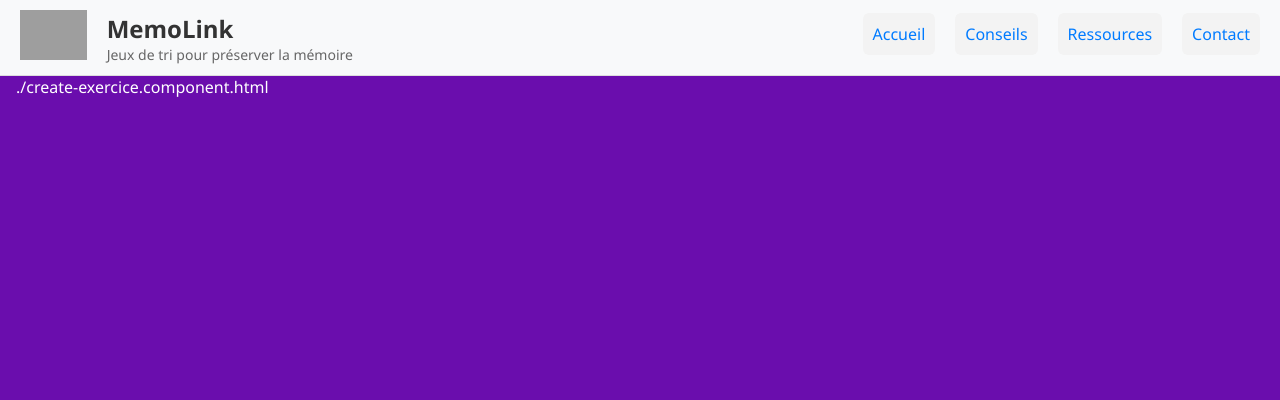
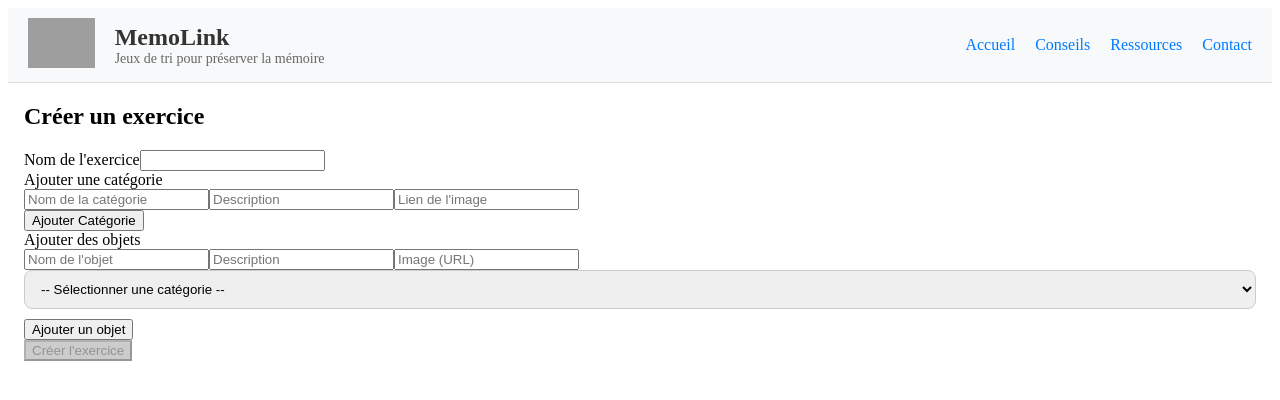
Before and after one commit to imane19972004/my_repo, an Angular app in the folder front-end/: page /create-quiz in a window 1280 px wide. Shown: the top 400 px of the page. Built offline with nearby package versions, Linux system fonts and the light colour scheme; grey boxes are pictures that could not be loaded.

Commit message:
Une mise à jour de create exercice & service

```diff
--- a/front-end/src/app/create-exercice/create-exercice.component.html
+++ b/front-end/src/app/create-exercice/create-exercice.component.html
@@ -5,48 +5,75 @@
       Créer un exercice
     </h2>
 
-      <form>
+    <form (ngSubmit)="onSubmit()">
       <!-- Nom de l'exercice -->
       <div class="form-group">
         <label for="name">Nom de l'exercice</label>
-          <input type="text" id="name" name="name" required />
+        <input type="text" id="name" name="name" [(ngModel)]="exercice.name" required />
       </div>
 
       <!-- Ajout de catégories -->
       <div class="form-group">
         <label>Ajouter une catégorie</label>
-          <input type="text" name="categoryName" placeholder="Nom de la catégorie" />
-          <input type="text" name="categoryDescription" placeholder="Description" />
-          <input type="text" name="categoryImagePath" placeholder="Lien de l'image" />
+        <div class="item-box">
+          <input type="text" name="categoryName" [(ngModel)]="categoryInput.name" placeholder="Nom de la catégorie" />
+          <input type="text" name="categoryDescription" [(ngModel)]="categoryInput.description" placeholder="Description" />
+          <input type="text" name="categoryImagePath" [(ngModel)]="categoryInput.imagePath" placeholder="Lien de l'image" />
+        </div>
 
-          <!-- <button type="button" class="btn-add">
+        <button type="button" class="btn-add" (click)="addCategory()">
           <i class="fas fa-plus"></i> Ajouter Catégorie
-          </button> -->
+        </button>
 
         <!-- Liste des catégories ajoutées -->
-          <!-- <ul>
-            <li>📷 <strong>Nom de la catégorie</strong> - Description - Lien de l'image</li>
+        <ul *ngIf="exercice.categories.length > 0">
+          <li *ngFor="let category of exercice.categories; let i = index" class="category-item">
+            📷 <strong>{{ category.name }}</strong> - {{ category.description }}
+            <button type="button" class="btn-remove" (click)="removeCategory(i)">
+              <i class="fas fa-trash"></i>
+            </button>
+          </li>
         </ul>
-        </div> -->
+      </div>
 
       <!-- Ajout d'objets -->
       <div class="form-group">
         <label>Ajouter des objets</label>
 
         <div class="item-box">
-            <input type="text" name="itemName" placeholder="Nom de l'objet" />
-            <input type="text" name="itemDescription" placeholder="Description" />
-            <input type="text" name="itemImagePath" placeholder="Image (URL)" />
-            <input type="text" name="itemCategory" placeholder="Catégorie liée" />
+          <input type="text" name="itemName" [(ngModel)]="itemInput.name" placeholder="Nom de l'objet" />
+          <input type="text" name="itemDescription" [(ngModel)]="itemInput.description" placeholder="Description" />
+          <input type="text" name="itemImagePath" [(ngModel)]="itemInput.imagePath" placeholder="Image (URL)" />
+          <select name="itemCategory" [(ngModel)]="itemInput.category">
+            <option value="">-- Sélectionner une catégorie --</option>
+            <option *ngFor="let category of exercice.categories" [value]="category.name">
+              {{ category.name }}
+            </option>
+          </select>
         </div>
 
-          <button type="button" class="btn-add">
+        <button type="button" class="btn-add" (click)="addItem()">
           <i class="fas fa-plus"></i> Ajouter un objet
         </button>
+
+        <!-- Liste des objets ajoutés -->
+        <ul *ngIf="exercice.items.length > 0">
+          <li *ngFor="let item of exercice.items; let i = index" class="item-list">
+            🧩 <strong>{{ item.name }}</strong> - {{ item.description }} - <em>Catégorie: {{ item.category }}</em>
+            <button type="button" class="btn-remove" (click)="removeItem(i)">
+              <i class="fas fa-trash"></i>
+            </button>
+          </li>
+        </ul>
+      </div>
+
+      <!-- Message de succès -->
+      <div *ngIf="exerciceCreated" class="success-message">
+        <i class="fas fa-check-circle"></i> Exercice créé avec succès !
       </div>
 
       <!-- Soumettre -->
-        <button type="submit" class="btn-submit">
+      <button type="submit" class="btn-submit" [disabled]="!exercice.name || exercice.categories.length === 0">
         <i class="fas fa-check-circle"></i> Créer l'exercice
       </button>
     </form>
--- a/front-end/src/app/create-exercice/create-exercice.component.scss
+++ b/front-end/src/app/create-exercice/create-exercice.component.scss
@@ -1,58 +1,53 @@
-/* Fond violet */
-body {
-    margin: 0;
-    padding: 0;
-    background-color: #6a0dad; /* violet */
-    font-family: 'Segoe UI', Tahoma, Geneva, Verdana, sans-serif;
-    color: #fff;
+/* Styles pour les éléments de liste */
+.category-item, .item-list {
+  display: flex;
+  justify-content: space-between;
+  align-items: center;
+  padding: 10px 15px;
+  margin-bottom: 10px;
+  background-color: #f5f5f5;
+  border-radius: 8px;
+  border-left: 4px solid #6a0dad;
 }
 
-  /* Centrage du formulaire */
-  .form-wrapper {
-    display: flex;
-    justify-content: center;
-    align-items: center;
-    min-height: 100vh;
-  }
-
-  /* Carte de formulaire */
-  .form-card {
-    background-color: #fff;
-    color: #333;
-    padding: 30px 40px;
-    border-radius: 15px;
-    box-shadow: 0 8px 16px rgba(0, 0, 0, 0.2);
-    width: 90%;
-    max-width: 600px;
-  }
-
-  /* Titre */
-  .form-card h2 {
-    text-align: center;
-    font-weight: bold;
-    font-size: 24px;
-    margin-bottom: 30px;
-    color: #6a0dad;
+/* Bouton de suppression */
+.btn-remove {
+  background-color: #ff5252;
+  color: white;
+  border: none;
+  border-radius: 50%;
+  width: 30px;
+  height: 30px;
   display: flex;
   align-items: center;
   justify-content: center;
-    gap: 10px;
+  cursor: pointer;
+  transition: background-color 0.3s;
 }
 
-  /* Groupes de champs */
-  .form-group {
-    margin-bottom: 25px;
+.btn-remove:hover {
+  background-color: #ff1744;
 }
 
-  /* Labels */
-  label {
-    display: block;
-    margin-bottom: 8px;
-    font-weight: 600;
+/* Message de succès */
+.success-message {
+  background-color: #4CAF50;
+  color: white;
+  padding: 10px;
+  margin: 10px 0;
+  border-radius: 8px;
+  text-align: center;
+  animation: fadeOut 3s forwards;
 }
 
-  /* Inputs */
-  input[type="text"] {
+@keyframes fadeOut {
+  0% { opacity: 1; }
+  70% { opacity: 1; }
+  100% { opacity: 0; }
+}
+
+/* Amélioration du select pour les catégories */
+select {
   width: 100%;
   padding: 10px 12px;
   margin-bottom: 10px;
@@ -61,63 +56,8 @@ body {
   box-sizing: border-box;
 }
 
-  /* Boutons */
-  button {
-    cursor: pointer;
-    padding: 10px 20px;
-    border: none;
-    border-radius: 8px;
-    font-weight: bold;
-    transition: background 0.3s ease;
+/* Désactivation du bouton submit quand il est désactivé */
+.btn-submit:disabled {
+  background-color: #cccccc;
+  cursor: not-allowed;
 }
-
-  /* Bouton ajouter */
-  .btn-add {
-    background-color: #6a0dad;
-    color: #fff;
-    margin-top: 10px;
-  }
-
-  .btn-add:hover {
-    background-color: #580e9d;
-  }
-
-  /* Liste des catégories ajoutées */
-  ul {
-    list-style-type: none;
-    padding-left: 0;
-    margin-top: 15px;
-  }
-
-  ul li {
-    background-color: #f3f3f3;
-    padding: 10px;
-    border-radius: 6px;
-    margin-bottom: 8px;
-    color: #333;
-  }
-
-  /* Objets */
-  .item-box {
-    background-color: #f9f9f9;
-    padding: 15px;
-    border-radius: 8px;
-    margin-bottom: 10px;
-    border: 1px solid #ddd;
-  }
-
-  /* Bouton de soumission */
-  .btn-submit {
-    background-color: #28a745;
-    color: #fff;
-    display: flex;
-    align-items: center;
-    justify-content: center;
-    gap: 8px;
-    font-size: 16px;
-    width: 100%;
-  }
-
-  .btn-submit:hover {
-    background-color: #218838;
-  }
--- a/front-end/src/app/create-exercice/create-exercice.component.ts
+++ b/front-end/src/app/create-exercice/create-exercice.component.ts
@@ -3,64 +3,92 @@ import { Component } from '@angular/core';
 import { ExerciceService } from '../../services/exercice.service';
 import { Exercice } from '../../models/exercice.model';
 import { Category } from '../../models/category.model';
-import {  ViewEncapsulation } from '@angular/core';
-
-
+import { Item } from '../../models/item.model';
+// import { ViewEncapsulation } from '@angular/core';
+import { FormBuilder, FormGroup, Validators } from '@angular/forms';
 
 @Component({
   selector: 'app-create-exercice',
-  template: './create-exercice.component.html',
+  templateUrl: './create-exercice.component.html', // Correction de la référence au template
   styleUrls: ['./create-exercice.component.scss'],
-  encapsulation: ViewEncapsulation.None
+  // encapsulation: ViewEncapsulation.None
 })
 export class CreateExerciceComponent {
-  quiz: Exercice = {
+  exercice: Exercice = {
     id: '', // L'ID sera généré par le service
     name: '',
     categories: [],
     items: []
   };
 
-  // Déclaration de categoryInput comme un objet de type Category
+  // Objets temporaires pour le formulaire
   categoryInput: Category = { name: '', description: '', imagePath: '' };
+  itemInput: any = { name: '', description: '', imagePath: '', category: '' };
+
+  // Variables pour les messages
+  exerciceCreated: boolean = false;
 
   constructor(private exerciceService: ExerciceService) {}
 
   // Fonction pour ajouter une catégorie
   addCategory(): void {
-    if (this.categoryInput.name && this.categoryInput.description && this.categoryInput.imagePath) {
+    if (this.categoryInput.name && this.categoryInput.description) {
       // Ajout de la catégorie dans la liste des catégories de l'exercice
-      this.quiz.categories.push({ ...this.categoryInput });
+      this.exercice.categories.push({ ...this.categoryInput });
 
-      // Réinitialisation du formulaire
+      // Réinitialisation du formulaire de catégorie
       this.categoryInput = { name: '', description: '', imagePath: '' };
     } else {
       console.log('Veuillez remplir tous les champs de la catégorie.');
     }
   }
 
+  // Fonction pour ajouter un objet
+  addItem(): void {
+    if (this.itemInput.name && this.itemInput.description && this.itemInput.category) {
+      // Ajout de l'objet dans la liste des objets de l'exercice
+      this.exercice.items.push({ ...this.itemInput });
+
+      // Réinitialisation du formulaire d'objet
+      this.itemInput = { name: '', description: '', imagePath: '', category: '' };
+    } else {
+      console.log('Veuillez remplir tous les champs de l\'objet.');
+    }
+  }
+
+  // Supprimer une catégorie
+  removeCategory(index: number): void {
+    this.exercice.categories.splice(index, 1);
+  }
+
+  // Supprimer un objet
+  removeItem(index: number): void {
+    this.exercice.items.splice(index, 1);
+  }
+
   // Soumettre l'exercice (ajouter à la liste globale via le service)
   onSubmit(): void {
-    if (this.quiz.name && this.quiz.categories.length > 0) {
-      this.exerciceService.addExercice(this.quiz);
+    if (this.exercice.name && this.exercice.categories.length > 0) {
+      this.exerciceService.addExercice(this.exercice);
+      this.showSuccessMessage();
       this.resetForm();
     } else {
       console.log('Le formulaire est incomplet.');
     }
   }
 
+  // Afficher un message de succès
+  showSuccessMessage(): void {
+    this.exerciceCreated = true;
+    setTimeout(() => {
+      this.exerciceCreated = false;
+    }, 3000);
+  }
+
   // Réinitialiser le formulaire
   resetForm(): void {
-    this.quiz = { id: '', name: '', categories: [], items: [] };
+    this.exercice = { id: '', name: '', categories: [], items: [] };
     this.categoryInput = { name: '', description: '', imagePath: '' };
+    this.itemInput = { name: '', description: '', imagePath: '', category: '' };
   }
-  addItem(): void {
-    this.quiz.items.push({
-      name: '',
-      description: '',
-      imagePath: '',
-      category: ''
-    });
-  }
-
 }
--- a/front-end/src/models/category.model.ts
+++ b/front-end/src/models/category.model.ts
@@ -1,3 +1,4 @@
+// models/category.model.ts
 export interface Category {
   name: string;
   description: string;
--- a/front-end/src/models/exercice.model.ts
+++ b/front-end/src/models/exercice.model.ts
@@ -1,9 +1,10 @@
 import { Item } from './item.model';
 import { Category } from './category.model';
 
+// models/exercice.model.ts
 export interface Exercice {
+  id?: string;
   name: string;
+  categories: Category[];
   items: Item[];
-  categories: Category[];
-  id?:String;
 }
--- a/front-end/src/models/item.model.ts
+++ b/front-end/src/models/item.model.ts
@@ -1,3 +1,4 @@
+// models/item.model.ts
 export interface Item {
   name: string;
   description: string;
```
Also changed, not shown: front-end/src/services/exercice.service.ts (+42 -36 lines). Lines whose indentation alone changed are shown as unchanged.
